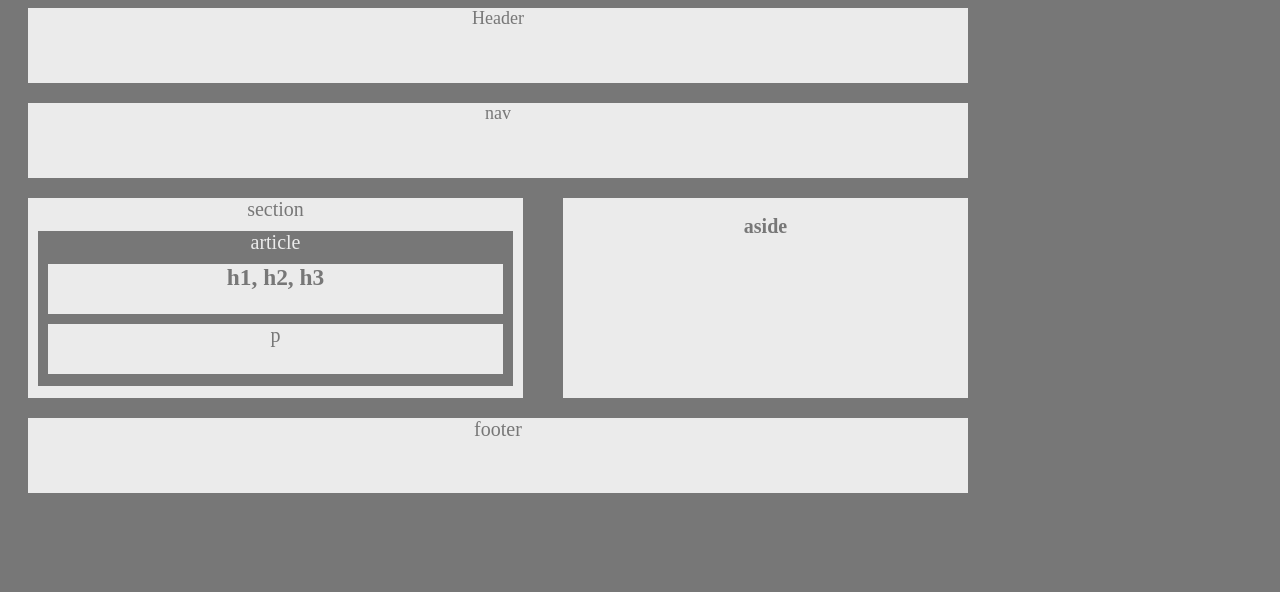
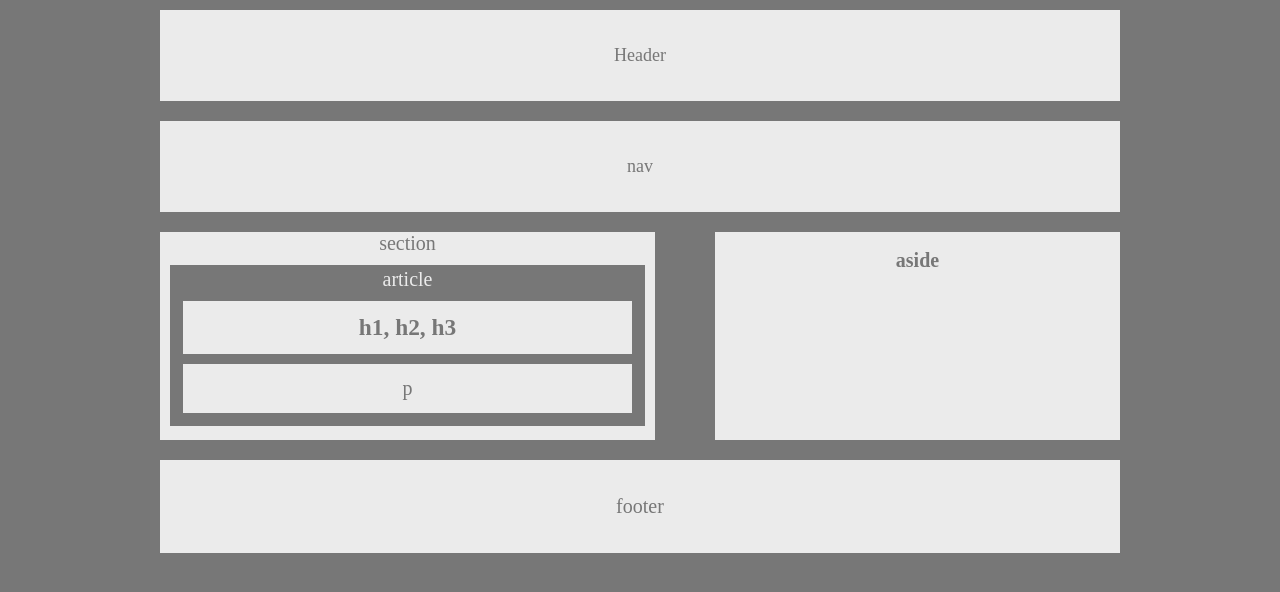
Before and after one commit to illbeheer/HW-Wireframe, a plain HTML site: page index.html in a window 1280 px wide. Drawn offline with Linux system fonts and the light colour scheme.

Commit message:
5th commit fixed code added padding instead of height

```diff
--- a/style.css
+++ b/style.css
@@ -3,30 +3,30 @@
 *{
  box-sizing:border-box;
  text-align:center;
- overflow:auto;
+
 
 }
 
 body {
-
+    margin:0 auto;
     background:#777;
     width:960px;
     font-size:18px;
 }
 
-header {margin-left: 20px;
+header {margin-top:10px;
 background:#ebebeb;
 text-align:center;
 margin-bottom:20px;
-height:75px;
+padding:35px;
 color:#777;
 
 }
-nav {margin-left: 20px;
+nav {
     margin-bottom:20px;
     background:#ebebeb;
     text-align:center;
-    height:75px;
+    padding: 35px;
     color:#777;
 
 }
@@ -35,19 +35,21 @@ nav {margin-left: 20px;
 
 section{float:left;
     width:495px;
-    height:200px;
-    margin-left:20px;
+    height:208px;
+
     text-align:center;
     background:#ebebeb;
     color:#777;
     font-size:15pt;
+    margin-bottom:20px;
 }
 
-#a1{height:155px;
+#a1{padding:3px;
     background:#777;
     margin:10px;
     color:#ebebeb;
     font-size:15pt;
+
 
     }
 
@@ -55,7 +57,7 @@ section{float:left;
 background:#ebebeb;
 margin:10px;
 color:#777;
-height:50px;
+padding:13px;
 
 
 
@@ -65,28 +67,26 @@ height:50px;
     background:#ebebeb;
     margin:10px;
     color:#777;
-    height:50px;
+    padding:13px;
     text-align:center;
 }
 aside{
     float:right;
-    margin-left:10px;
+
     background:#ebebeb;
     width:405px;
-    height:200px;
+    height: 208px;
     color:#777;
     font-size:10pt;
 
 
 }
 
-footer{margin-top:20px;
-    margin-left:20px;
-    float:left;
-    clear: both;
+footer{margin-top:40px;
+    clear:both;
     background:#ebebeb;
-    height:75px;
-    width: 940px;
+padding: 35px;
+    width: 100%;
     color:#777;
     font-size:15pt;
 
```
